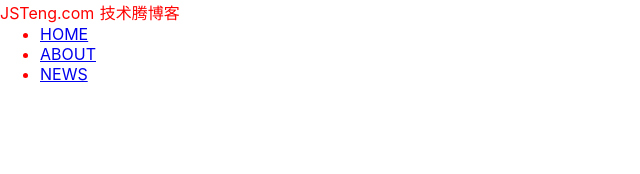
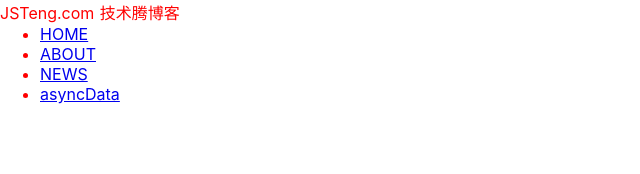
Before and after one commit to zt247206112/NuxtDeom, a Nuxt app: page / in a window 1280 px wide. Shown: the top 174 px of the page, without its empty margins (0-640 px from the left). Built offline with nearby package versions, Linux system fonts and the light colour scheme.

Commit message:
异步请求数据

```diff
--- a/package.json
+++ b/package.json
@@ -22,6 +22,7 @@
     "nuxt": "^2.0.0"
   },
   "devDependencies": {
+    "axios": "^0.19.2",
     "babel-eslint": "^10.0.1",
     "eslint": "^4.19.1",
     "eslint-friendly-formatter": "^4.0.1",
--- /dev/null
+++ b/pages/asyncData.vue
@@ -0,0 +1,39 @@
+<template>
+  <div>
+      <h1>姓名：{{info.name}}</h1>
+      <h1>年龄：{{info.age}}</h1>
+      <h1>兴趣：{{info.interest}}</h1>
+  </div>
+</template>
+
+<script>
+import axios from 'axios'
+export default {
+    data () {
+        return {
+            name: 'Hello World'
+        }
+    },
+    methods: { },
+    // nuxt默认的方法
+    // asyncData () {
+    //     return axios.get('https://api.myjson.com/bins/1gpdok')
+    //     .then((res) => {
+    //         return {
+    //             info: res.data, // 相当于在data里加了个info属性
+    //         }
+    //     })
+    // }
+    // 两种方式，推荐async await
+    async asyncData () {
+        let { data } = await axios.get('https://api.myjson.com/bins/1gpdok');
+        return {
+            info: data
+        }
+    }
+}
+</script>
+
+<style>
+
+</style>
--- a/pages/index.vue
+++ b/pages/index.vue
@@ -9,6 +9,9 @@
       </li>
       <li>
         <nuxt-link :to="{name: 'news', params: {newsId: 3306}}">NEWS</nuxt-link>
+      </li>
+      <li>
+        <nuxt-link :to="{name: 'asyncData'}">asyncData</nuxt-link>
       </li>
     </ul>
   </div>
```
